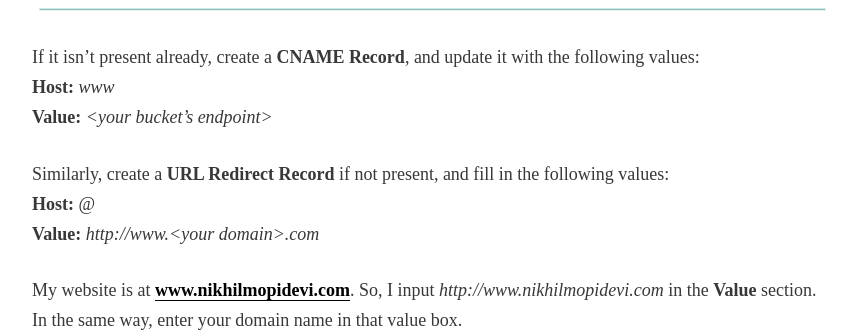
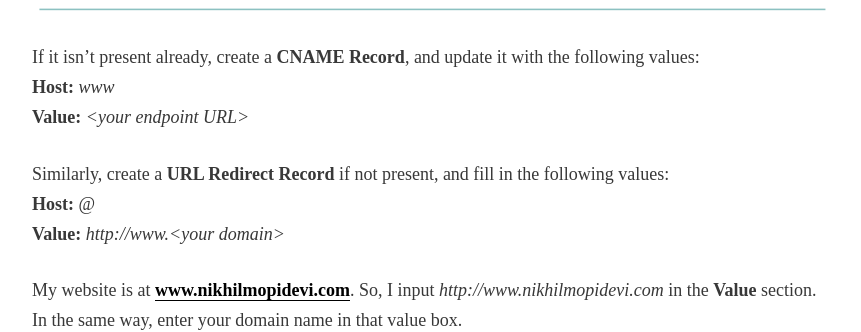
Before and after one commit to nikhilmopidevi/nikhilmopidevi.github.io, a Jekyll site: the page built from _posts/2017-10-15-Namecheap Domain with AWS.markdown, in a window 1280 px wide and 900 px high, scrolled down 1621 px. Shown: the part 231-563 px from the top of the window, without its empty margins (208-1069 px from the left). Built offline with Jekyll 4.4.1, drawn with Linux system fonts in a browser that asks for light colours; some web fonts are replaced; comment, search, counter and statistics services are not loaded.

Commit message:
Minor corrections

```diff
--- a/_posts/2017-10-15-Namecheap Domain with AWS.markdown
+++ b/_posts/2017-10-15-Namecheap Domain with AWS.markdown
@@ -40,11 +40,11 @@
 
 If it isn't present already, create a **CNAME Record**, and update it with the following values:
 **Host:** *www*
-**Value:** *\<your bucket's endpoint\>*
+**Value:** *\<your endpoint URL>*
 
 Similarly, create a **URL Redirect Record** if not present, and fill in the following values:
 **Host:** @
-**Value:** *http://www.\<your domain\>.com*
+**Value:** *http://www.\<your domain\>*
 
 My website is at [www.nikhilmopidevi.com](http://www.nikhilmopidevi.com). So, I input *http://www.nikhilmopidevi.com* in the **Value** section. In the same way, enter your domain name in that value box.
 
```
